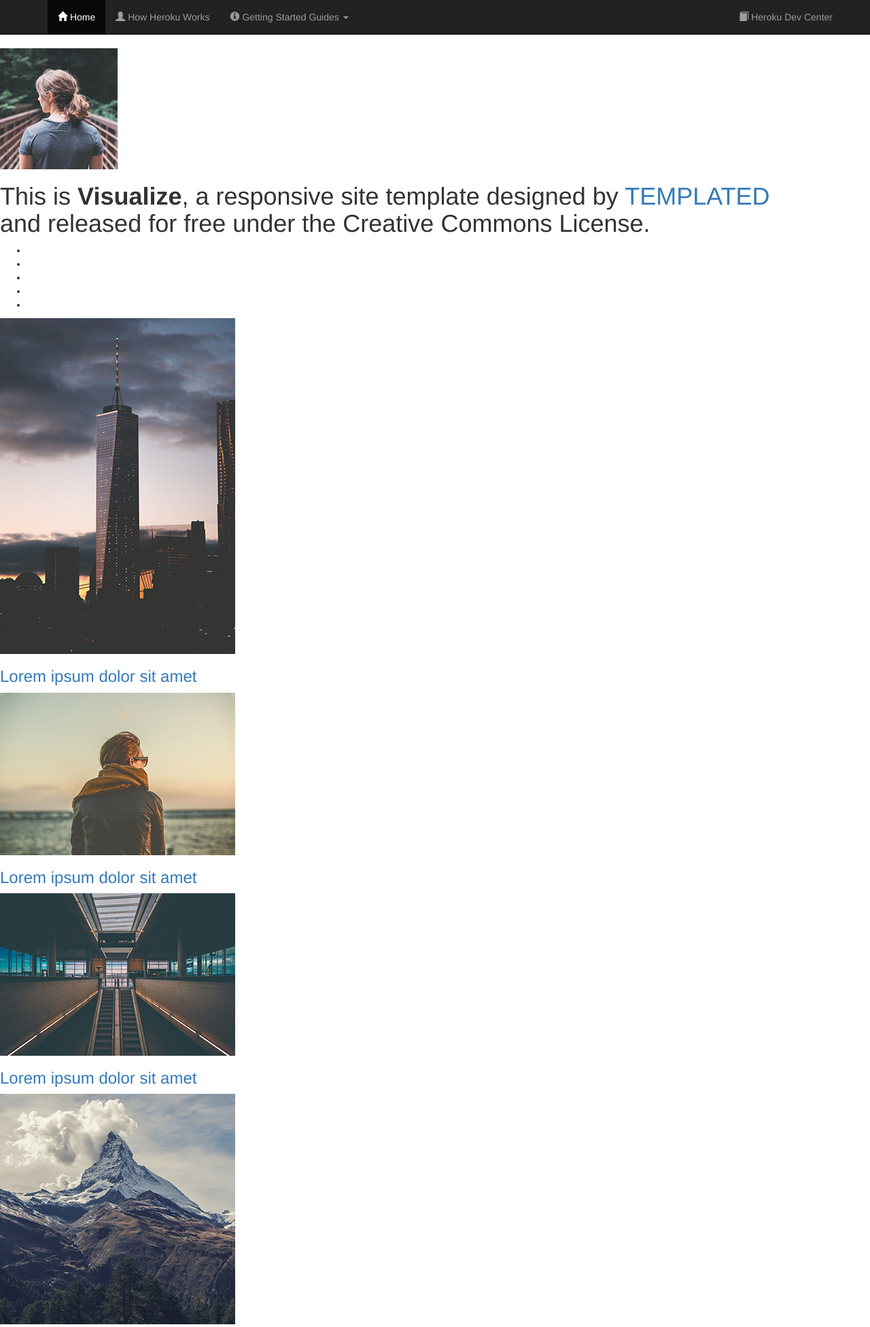
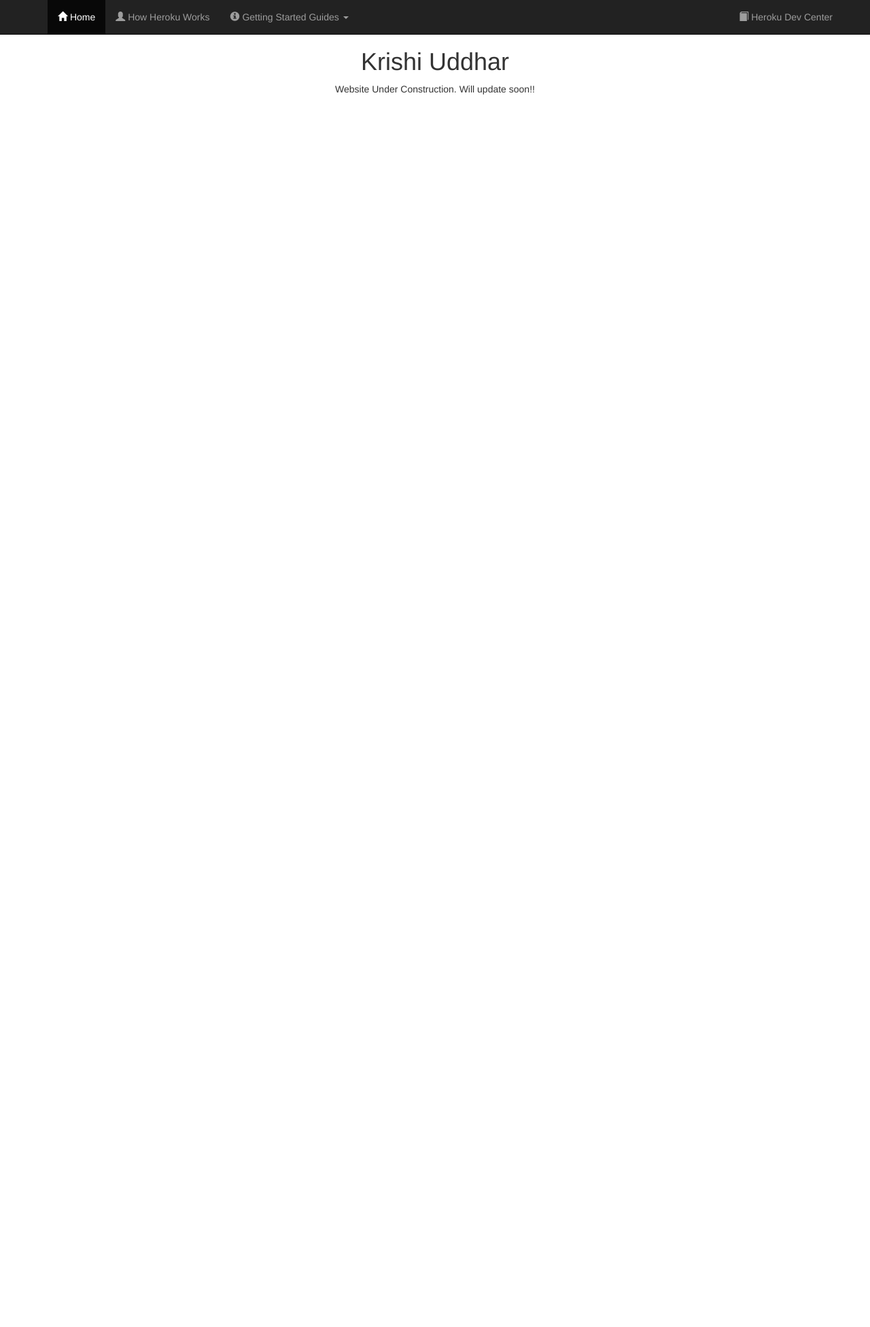
Before and after one commit to sahitsharma2509/krishi2, a PHP site: template web/views/index.twig in a window 1280 px wide. Shown: the top 1952 px of the page at 68% size. After the commit the page ends 139 px from the top, so only its background shows below. Run offline with PHP 8.4, Linux system fonts and the light colour scheme; the template is opened without the code that fills it, so the values that code supplies are empty; some libraries are stand-ins or nearby versions.

Commit message:
Update index.twig

```diff
--- a/web/views/index.twig
+++ b/web/views/index.twig
@@ -2,71 +2,6 @@
 
 {% block content %}
 <header id="header">
-						<span class="avatar"><img src="images/avatar.jpg" alt="" /></span>
-						<h1>This is <strong>Visualize</strong>, a responsive site template designed by <a href="http://templated.co">TEMPLATED</a><br />
-						and released for free under the Creative Commons License.</h1>
-						<ul class="icons">
-							<li><a href="#" class="icon style2 fa-twitter"><span class="label">Twitter</span></a></li>
-							<li><a href="#" class="icon style2 fa-facebook"><span class="label">Facebook</span></a></li>
-							<li><a href="#" class="icon style2 fa-instagram"><span class="label">Instagram</span></a></li>
-							<li><a href="#" class="icon style2 fa-500px"><span class="label">500px</span></a></li>
-							<li><a href="#" class="icon style2 fa-envelope-o"><span class="label">Email</span></a></li>
-						</ul>
-					</header>
-
-				<!-- Main -->
-					<section id="main">
-
-						<!-- Thumbnails -->
-							<section class="thumbnails">
-								<div>
-									<a href="images/fulls/01.jpg">
-										<img src="images/thumbs/01.jpg" alt="" />
-										<h3>Lorem ipsum dolor sit amet</h3>
-									</a>
-									<a href="images/fulls/02.jpg">
-										<img src="images/thumbs/02.jpg" alt="" />
-										<h3>Lorem ipsum dolor sit amet</h3>
-									</a>
-								</div>
-								<div>
-									<a href="images/fulls/03.jpg">
-										<img src="images/thumbs/03.jpg" alt="" />
-										<h3>Lorem ipsum dolor sit amet</h3>
-									</a>
-									<a href="images/fulls/04.jpg">
-										<img src="images/thumbs/04.jpg" alt="" />
-										<h3>Lorem ipsum dolor sit amet</h3>
-									</a>
-									<a href="images/fulls/05.jpg">
-										<img src="images/thumbs/05.jpg" alt="" />
-										<h3>Lorem ipsum dolor sit amet</h3>
-									</a>
-								</div>
-								<div>
-									<a href="images/fulls/06.jpg">
-										<img src="images/thumbs/06.jpg" alt="" />
-										<h3>Lorem ipsum dolor sit amet</h3>
-									</a>
-									<a href="images/fulls/07.jpg">
-										<img src="images/thumbs/07.jpg" alt="" />
-										<h3>Lorem ipsum dolor sit amet</h3>
-									</a>
-								</div>
-							</section>
-
-					</section>
-
-				<!-- Footer -->
-					<footer id="footer">
-						<p>&copy; Untitled. All rights reserved. Design: <a href="http://templated.co">TEMPLATED</a>. Demo Images: <a href="http://unsplash.com">Unsplash</a>.</p>
-					</footer>
-
-			</div>
-
-		<!-- Scripts -->
-			<script src="web/assets/js/jquery.min.js"></script>
-			<script src="web/assets/js/jquery.poptrox.min.js"></script>
-			<script src="web/assets/js/skel.min.js"></script>
-			<script src="web/assets/js/main.js"></script>
+		<h1><center>Krishi Uddhar</center></h1>
+		<p><center> Website Under Construction. Will update soon!!</center></p>
 {% endblock %}
```
